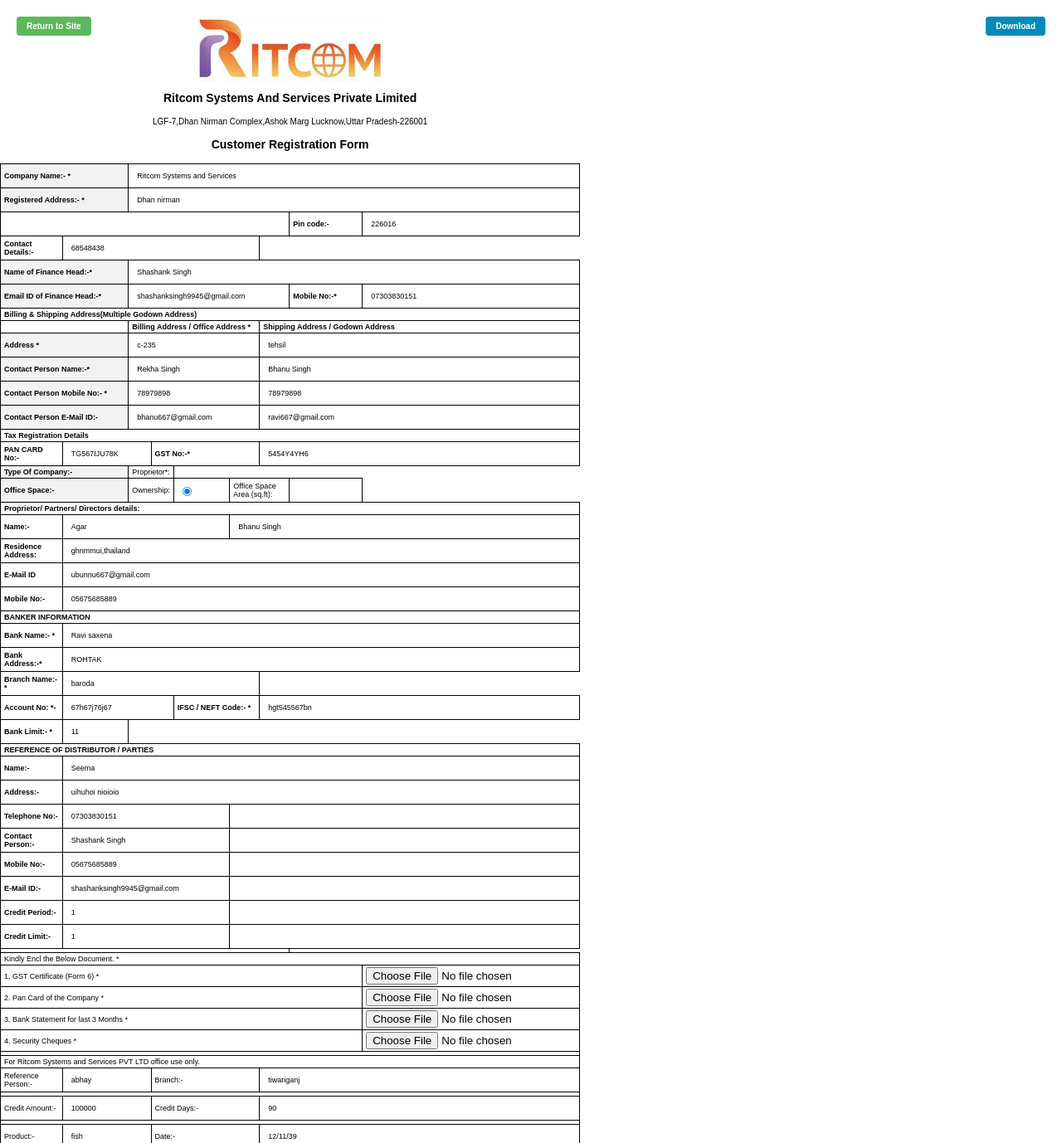
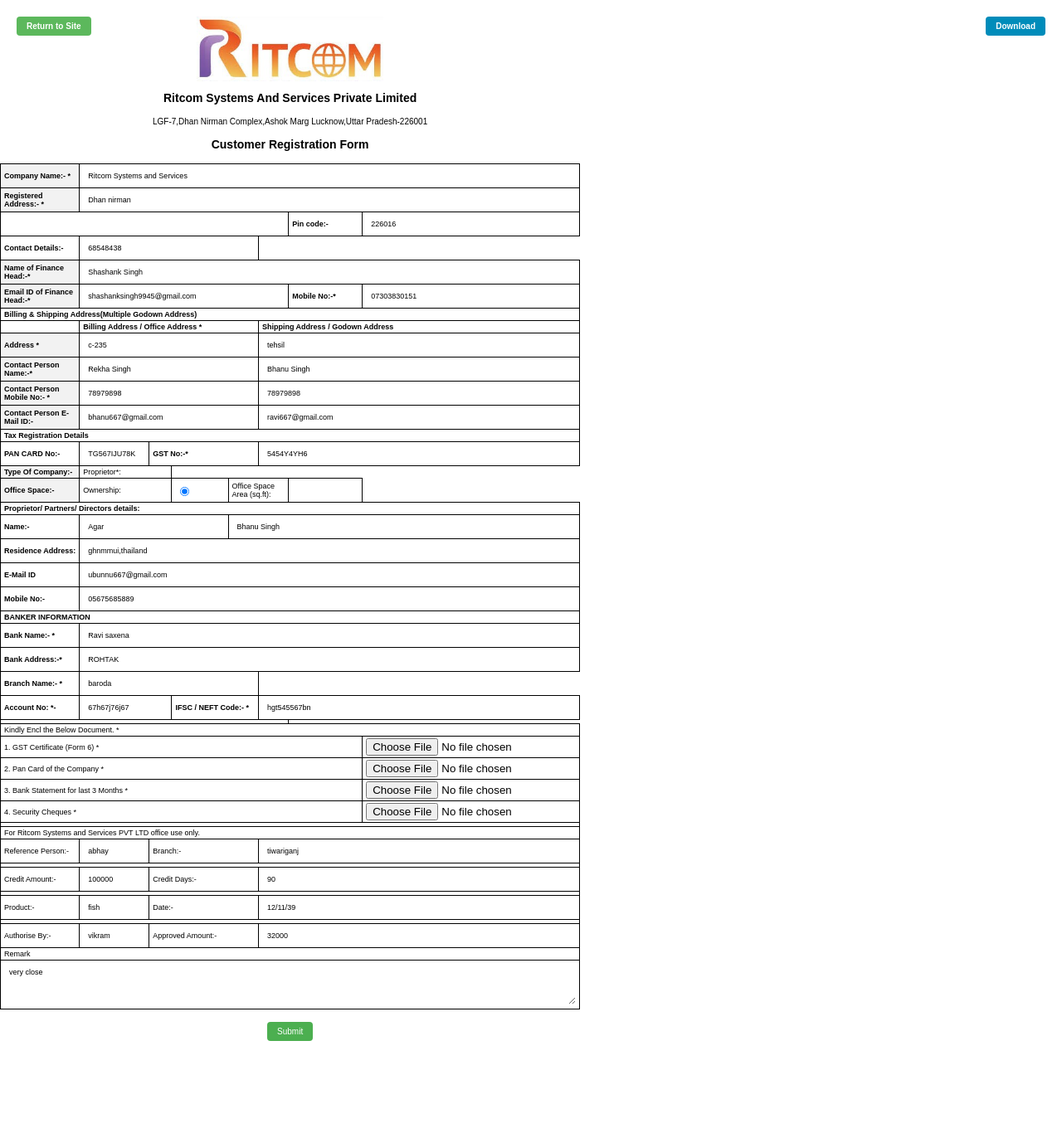
Before and after one commit to Shashan223/form, a Django app: page /customer/1/ in a window 1280 px wide. Shown: the top 1378 px of the page at 83% size. After the commit the page ends 1255 px from the top, so only its background shows below. Run offline with Django 5.2, Linux system fonts and the light colour scheme; data comes from the database, SQL or seed files in the repository.

Commit message:
Your commit message here

```diff
--- a/templates/customTemp/customer_detail.html
+++ b/templates/customTemp/customer_detail.html
@@ -321,54 +321,11 @@
                 <td colspan="3"><strong>IFSC / NEFT Code:- *</strong></td>
                 <td colspan="5"><input type="text" name="bank_ifsc_code" value="{{ customer.bank_ifsc_code }}" required></td>
             </tr>
-            <tr>
-                <td colspan="2"><strong>Bank Limit:- *</strong></td>
-                <td colspan="2"><input type="text" name="bank_limit" value="{{ customer.bank_limit }}" required></td>
-            </tr>
-            <tr>
-                <td colspan="14"><strong>REFERENCE OF DISTRIBUTOR / PARTIES</strong></td>
-            </tr>
-            <tr>
-                <td colspan="2"><strong>Name:- </strong></td>
-                <td colspan="12"><input type="text" name="ref_name1" value="{{ customer.ref_name1 }}"></td>
-            </tr>
-            <tr>
-                <td colspan="2"><strong>Address:- </strong></td>
-                <td colspan="12"><input type="text" name="ref_address1_1" value="{{ customer.ref_address1_1 }}" ></td>
-            </tr>
-            <tr>
-                <td colspan="2"><strong>Telephone No:- </strong></td>
-                <td colspan="5"><input type="text" name="ref_telephone1" value="{{ customer.ref_telephone1 }}"></td>
-                <td colspan="7"></td>
-            </tr>
-            <tr>
-                <td colspan="2"><strong>Contact Person:-</strong></td>
-                <td colspan="5"><input type="text" name="ref_contact_person1" value="{{ customer.ref_contact_person1 }}" ></td>
-                <td colspan="7"></td>
-            </tr>
-            <tr>
-                <td colspan="2"><strong>Mobile No:- </strong></td>
-                <td colspan="5"><input type="text" name="ref_mobile1"  value="{{ customer.ref_mobile1 }}"></td>
-                <td colspan="7"></td>
-            </tr>
-            <tr>
-                <td colspan="2"><strong>E-Mail ID:- </strong></td>
-                <td colspan="5"><input type="email" name="ref_email1" value="{{ customer.ref_email1 }}" ></td>
-                <td colspan="7"></td>
-            </tr>
-            <tr>
-                <td colspan="2"><strong>Credit Period:- </strong></td>
-                <td colspan="5"><input type="text" name="ref_credit_period1" value="{{ customer.ref_credit_period1 }}" ></td>
-                <td colspan="7"></td>
-            </tr>
-            <tr>
-                <td colspan="2"><strong>Credit Limit:- </strong></td>
-                <td colspan="5"><input type="text" name="ref_credit_limit1" value="{{ customer.ref_credit_limit1 }}"></td>
-                <td colspan="7"></td>
-            </tr>
-            <tr>
+
+             <tr>
                 <td colspan="10"></td>
             </tr>
+
             <tr>
                 <td colspan="14">Kindly Encl the Below Document. *</td>
             </tr>
```
